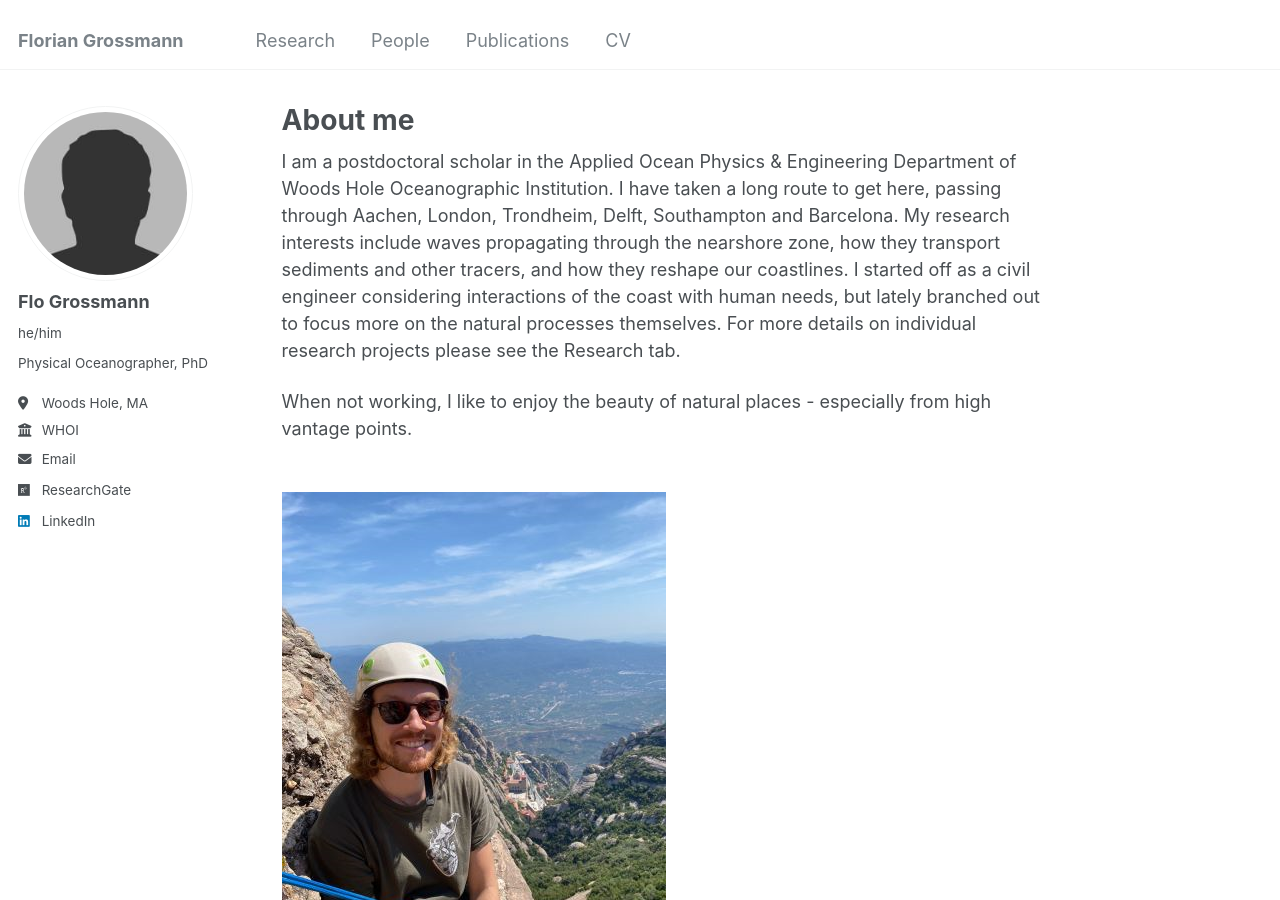
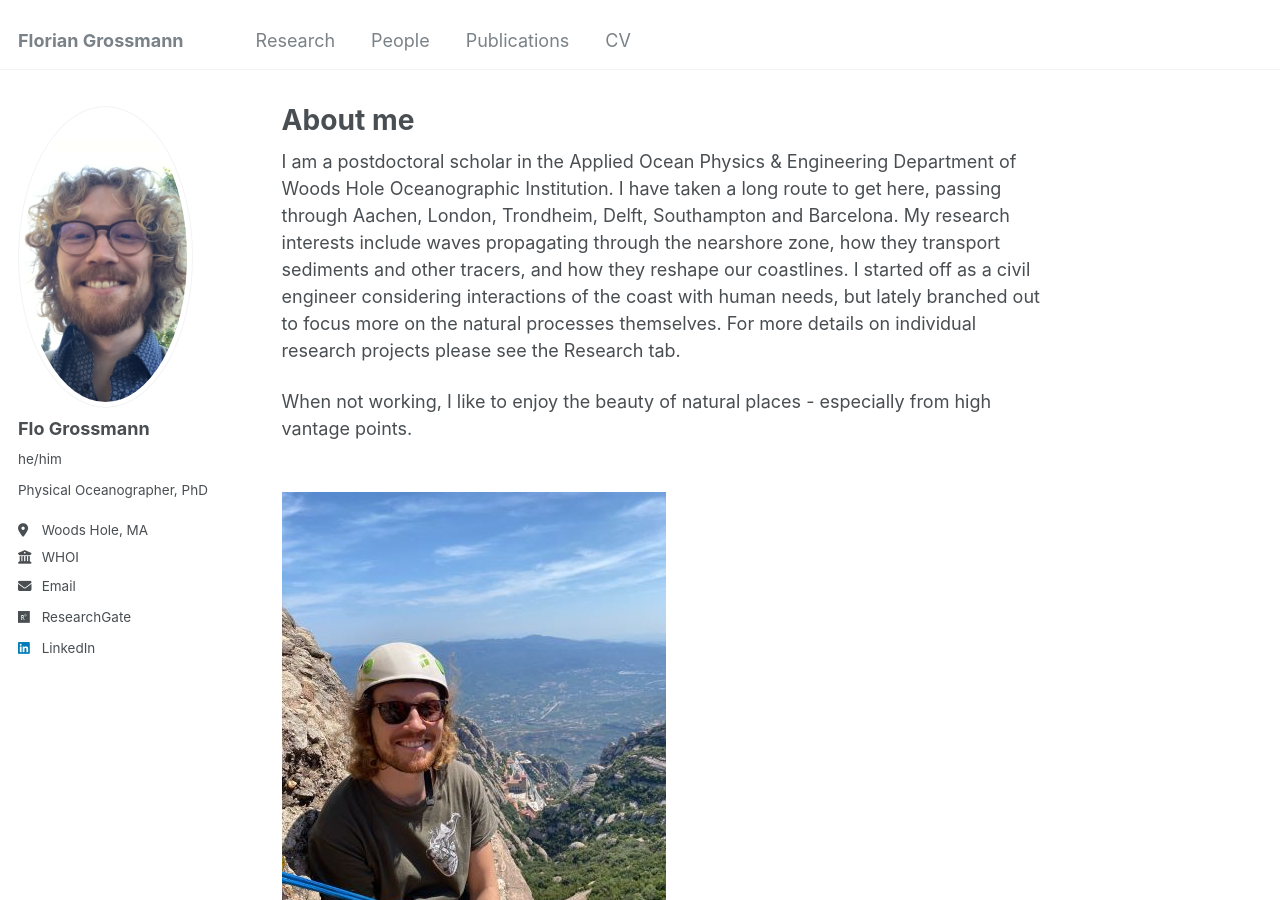
Before and after one commit to FlorianGrossmann/FlorianGrossmann.github.io, a Jekyll site: the page built from _pages/about.md, in a window 1280 px wide and 900 px high. Built offline with Jekyll 4.4.1, drawn with Linux system fonts in a browser that asks for light colours.

Commit message:
Update _config.yml

```diff
--- a/_config.yml
+++ b/_config.yml
@@ -21,7 +21,7 @@ repository               : "academicpages/academicpages.github.io"
 #               Additional customization can be done by editing /_includes/author-profile.html
 author:
   # Biographic information
-  avatar           : "/bio-photo.jpg"
+  avatar           : "/Profile.jpg"
   name             : "Flo Grossmann"
   pronouns         : "he/him"
   bio              : "Physical Oceanographer, PhD"
```
